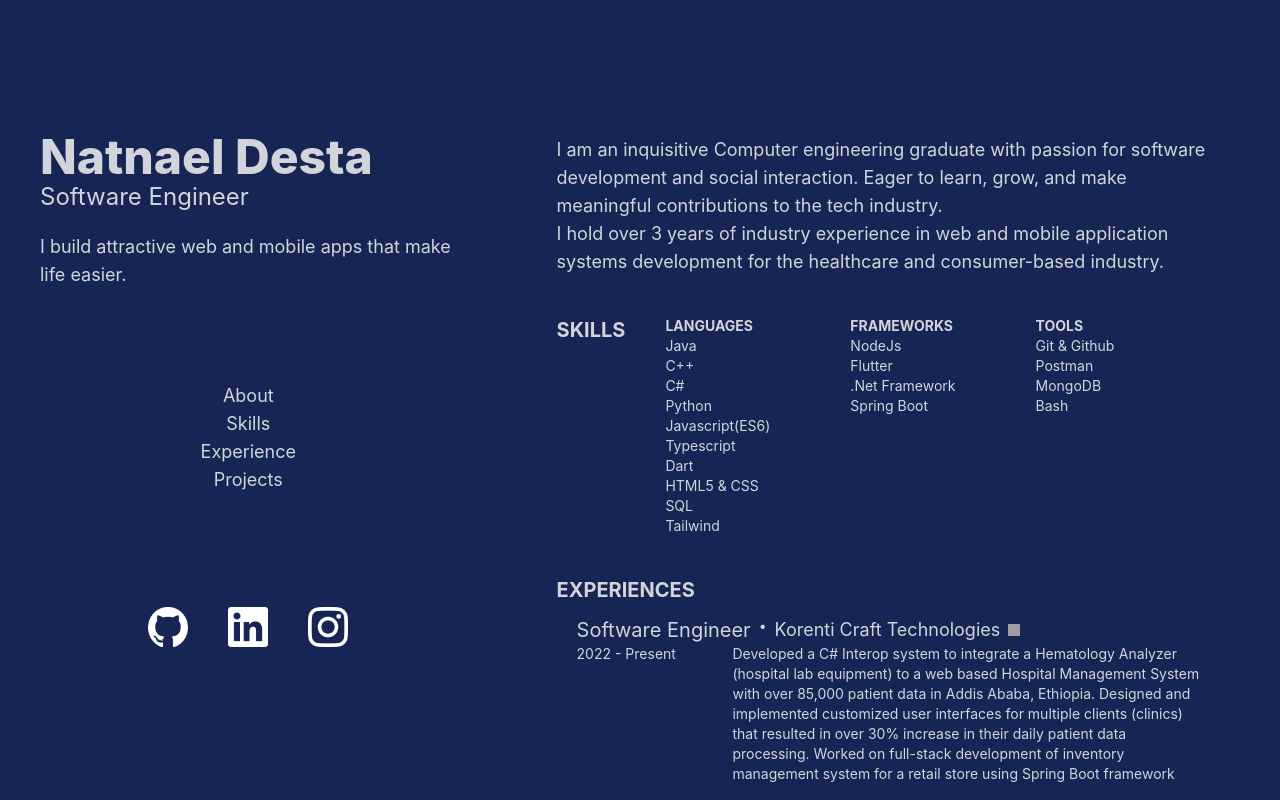
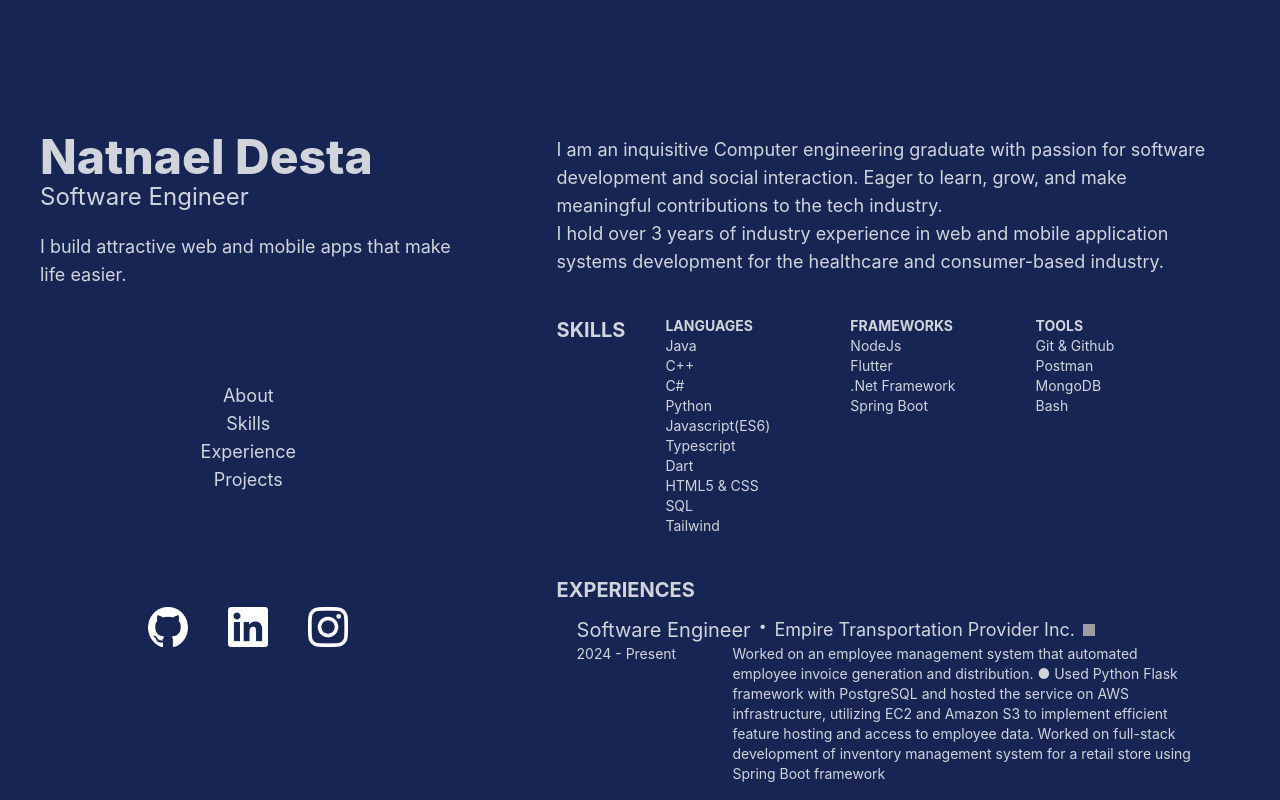
Before and after one commit to natitedros/Portfolio, a React (Create React App) app in the folder myportfolio/: page / in a window 1280 px wide. Built offline with nearby package versions, Linux system fonts and the light colour scheme; grey boxes are pictures that could not be loaded.

Commit message:
Update experience

```diff
--- a/myportfolio/src/experince.tsx
+++ b/myportfolio/src/experince.tsx
@@ -5,35 +5,48 @@ interface ExperinceProps {}
 const Experince: React.FunctionComponent<ExperinceProps> = () => {
   const experinces: ProjectCardProps[] = [
     {
-      projectLink: "https://korenticraft.com/",
+      projectLink: "https://empiretransportationprovider.com/",
+      title: "Software Engineer",
+      company: "Empire Transportation Provider Inc.",
+      description: `Worked on an employee management system that automated employee invoice generation and distribution.
+        ● Used Python Flask framework with PostgreSQL and hosted the service on AWS infrastructure, utilizing EC2 and
+        Amazon S3 to implement efficient feature hosting and access to employee data.
+        Worked on full-stack development of inventory management system for a retail store using Spring Boot framework`,
+      techStack: ["Python", "Flask", "AWS"],
+      duration: ["2024"],
+    },
+    {
+      projectLink: "https://korentihealth.com/",
       title: "Software Engineer",
       company: "Korenti Craft Technologies",
       description: `Developed a C# Interop system to integrate a Hematology Analyzer (hospital lab equipment) to
-        a web based Hospital Management System with over 85,000 patient data in Addis Ababa, Ethiopia.
+        a web based Hospital Management System with over 85,000 patient data in Addis Ababa, Ethiopia.  ●
         Designed and implemented customized user interfaces for multiple clients (clinics) that resulted in
-        over 30% increase in their daily patient data processing.
-        Worked on full-stack development of inventory management system for a retail store using Spring Boot framework`,
+        over 30% increase in their daily patient data processing. ●
+        Worked on full-stack development of inventory management system for a retail store using Spring Boot framework
+        ● Working on marketable plugin development for JetBrains using Kotlin, enhancing IDE functionality.`,
       techStack: ["Spring Boot", "Java", "C#", "Kotlin", "React", "Typescript"],
       duration: ["2022"],
     },
     {
-      projectLink: "https://a2sv.org/",
+      projectLink:
+        "https://play.google.com/store/apps/details?id=org.a2sv.rateeat_mobile",
       title: "Software Engineer",
       company: "A2SV Foundation",
       description: `Non-profit company funded by Google that connects students with top silicon valley companies.
       Worked on a food and restaurant rating mobile app called RateEat that is currently deployed and in use in Ethiopia.
-      Focused on overseeing clean architecture and state management of the project.
-      Implemented the web application for the rating platform  with thirty plus team members.
-      Worked with frontend, and product teams adding value to the application to generate funds from Google.`,
+      Focused on overseeing clean architecture and state management of the project. ●
+      I worked with both frontend, and product teams adding value to the application to generate funds from Google.`,
       techStack: ["Flutter", "VueJs", "Bloc"],
       duration: ["2023", "2024"],
     },
     {
       projectLink: "https://leetcode.com/natitedros",
-      title: "Student Mentor",
+      title: "Software Engineering Mentor",
       company: "A2SV Foundation",
       description: `Gave lectures and conducted one-on-one sessions
-      on Data-Structures and Algorithm topics.`,
+      on Data-Structures and Algorithm topics. ●
+      Implemented the web application for a food and restaurant rating platform with 30+ team members by utilizing task and team management tools (JIRA and GitHub).`,
       techStack: ["Python", "Data Structures", "Algorithms"],
       duration: ["2022", "2023"],
     },
```
